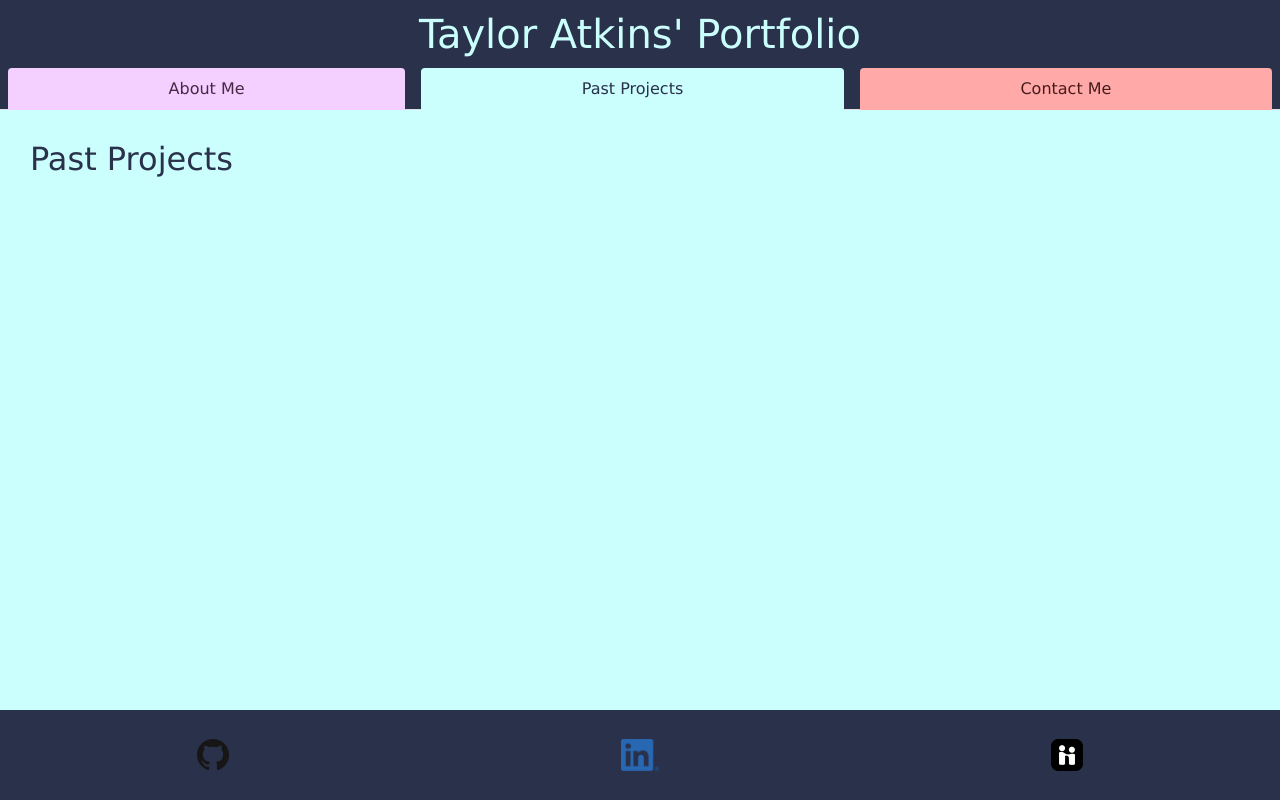
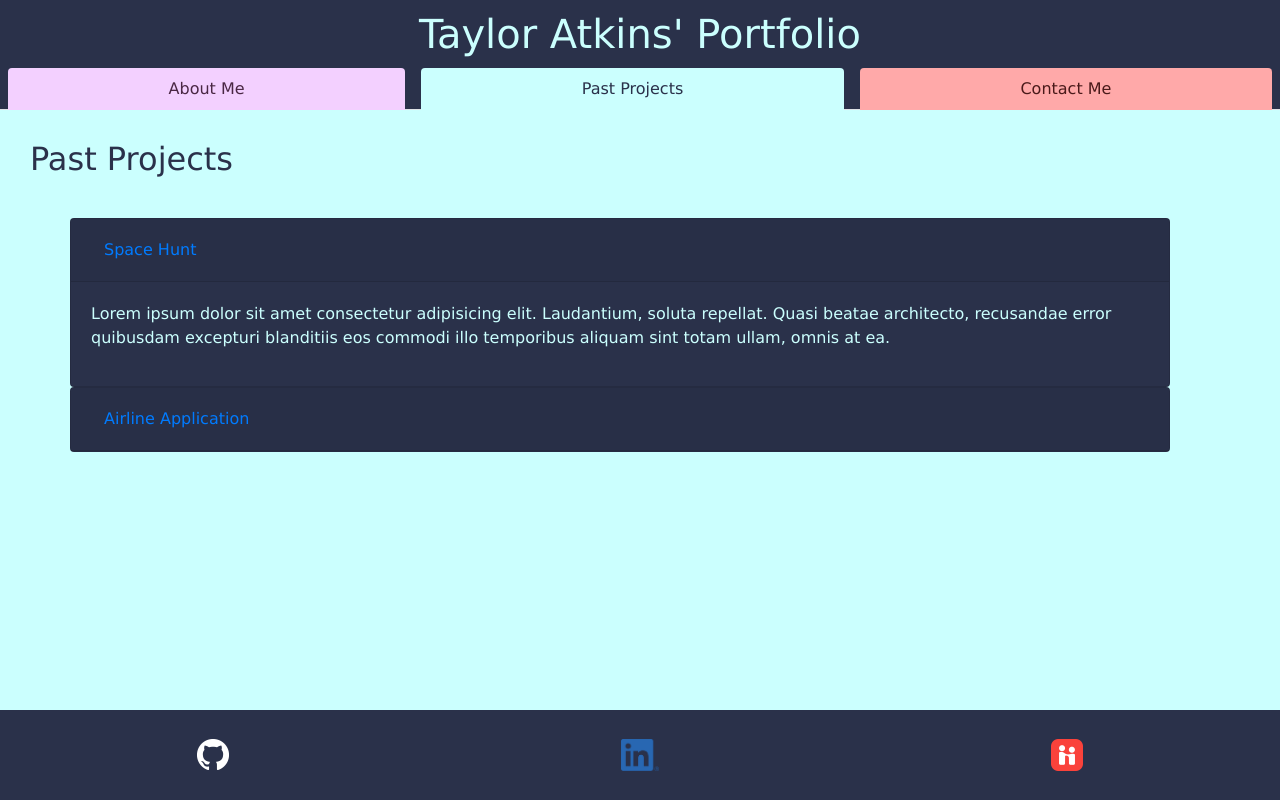
Before and after one commit to TaylorAtkins/TaylorAtkins, a plain HTML site: page projects-page.html in a window 1280 px wide. Drawn offline with nearby package versions, Linux system fonts and the light colour scheme.

Commit message:
Changed the icons to show up on a dark backgroung and added collabsible cards to the past projects page to  contain info about my projects.

```diff
--- a/projects-page.css
+++ b/projects-page.css
@@ -50,7 +50,10 @@ a:hover>div>div, a:focus>div>div, a:active>div>div{
     margin: 20px;
     padding: 20px;
 }
-
+.card{
+    background-color: #2A314A;
+    color: #CBFFFE;
+}
 footer{
     /*border-top: #4A2744 2px solid;*/
     position: absolute;
--- a/projects-page.html
+++ b/projects-page.html
@@ -5,13 +5,12 @@
     <meta name="viewport" content="width=device-width, initial-scale=1.0" />
     <meta http-equiv="X-UA-Compatible" content="ie=edge" />
     <title>Projects</title>
-    <link
-      rel="stylesheet"
-      href="https://maxcdn.bootstrapcdn.com/bootstrap/4.0.0/css/bootstrap.min.css"
-      integrity="sha384-Gn5384xqQ1aoWXA+058RXPxPg6fy4IWvTNh0E263XmFcJlSAwiGgFAW/dAiS6JXm"
-      crossorigin="anonymous"
-    />
+    <link rel="stylesheet" href="https://stackpath.bootstrapcdn.com/bootstrap/4.4.1/css/bootstrap.min.css" integrity="sha384-Vkoo8x4CGsO3+Hhxv8T/Q5PaXtkKtu6ug5TOeNV6gBiFeWPGFN9MuhOf23Q9Ifjh" crossorigin="anonymous">
     <link rel="stylesheet" href="projects-page.css" />
+
+<script src="https://code.jquery.com/jquery-3.4.1.slim.min.js" integrity="sha384-J6qa4849blE2+poT4WnyKhv5vZF5SrPo0iEjwBvKU7imGFAV0wwj1yYfoRSJoZ+n" crossorigin="anonymous"></script>
+<script src="https://cdn.jsdelivr.net/npm/popper.js@1.16.0/dist/umd/popper.min.js" integrity="sha384-Q6E9RHvbIyZFJoft+2mJbHaEWldlvI9IOYy5n3zV9zzTtmI3UksdQRVvoxMfooAo" crossorigin="anonymous"></script>
+<script src="https://stackpath.bootstrapcdn.com/bootstrap/4.4.1/js/bootstrap.min.js" integrity="sha384-wfSDF2E50Y2D1uUdj0O3uMBJnjuUD4Ih7YwaYd1iqfktj0Uod8GCExl3Og8ifwB6" crossorigin="anonymous"></script>
   </head>
   <body>
     <header>
@@ -35,8 +34,38 @@
         <h2>
           Past Projects
         </h2>
-        <div class="innerBox">
-        </div>
+        <div class="container innerBox" id="accordion">
+            <div class="card">
+              <div class="card-header" id="space-hunt-header">
+                <h3 class="mb-0">
+                  <button class="btn btn-link" data-toggle="collapse" data-target="#space-hunt-body" aria-expanded="true" aria-controls="space-hunt-body">
+                    Space Hunt
+                  </button>
+                </h3>
+              </div>
+
+              <div id="space-hunt-body" class="collapse show" aria-labelledby="space-hunt-header" data-parent="#accordion">
+                <p class="card-body">Lorem ipsum dolor sit amet consectetur adipisicing elit.
+                  Laudantium, soluta repellat. Quasi beatae architecto, recusandae error quibusdam excepturi blanditiis eos
+                  commodi illo temporibus aliquam sint totam ullam, omnis at ea.
+                </p>
+              </div>
+            </div>
+            <div class="card">
+              <div class="card-header" id="airline-header">
+                <h3 class="mb-0">
+                  <button class="btn btn-link collapsed" data-toggle="collapse" data-target="#airline-body" aria-expanded="false" aria-controls="airline-body">
+                    Airline Application
+                  </button>
+                </h3>
+              </div>
+              <div id="airline-body" class="collapse" aria-labelledby="airline-header" data-parent="#accordion">
+                <p class="card-body">Lorem ipsum dolor sit amet consectetur adipisicing elit.
+                  Laudantium, soluta repellat. Quasi beatae architecto, recusandae error quibusdam excepturi blanditiis eos
+                  commodi illo temporibus aliquam sint totam ullam, omnis at ea.
+                </p>
+              </div>
+            </div>
         </div>
       </section>
       <footer class="fixed-bottom">
@@ -44,7 +73,7 @@
           <li class="nav-item">
             <a href="https://github.com/TaylorAtkins" class="nav-link iconLinks">
               <img
-                src="images-portfolio/GitHub-Mark-32px.png"
+                src="images-portfolio/GitHub-Mark-Light-32px.png"
                 alt="GitHub Link"
                 class="icons"
               />
@@ -69,7 +98,7 @@
               class="nav-link iconLinks"
             >
               <img
-                src="images-portfolio/handshake_mark_dark.png"
+                src="images-portfolio/handshake_mark_light.png"
                 alt="Handshake Link"
                 class="icons"
               />
```
Also changed, not shown: contact-page.html (+2 -2 lines), index.html (+2 -2 lines), images-portfolio/GitHub-Mark-32px.png (deleted), images-portfolio/GitHub-Mark-Light-32px.png (added), images-portfolio/blueTab.png (deleted), images-portfolio/dark-striped-background.png (deleted), images-portfolio/handshake_mark_dark.png (deleted), images-portfolio/handshake_mark_light.png (added), images-portfolio/pinkTab.png (deleted), images-portfolio/yellowTab.png (deleted).
